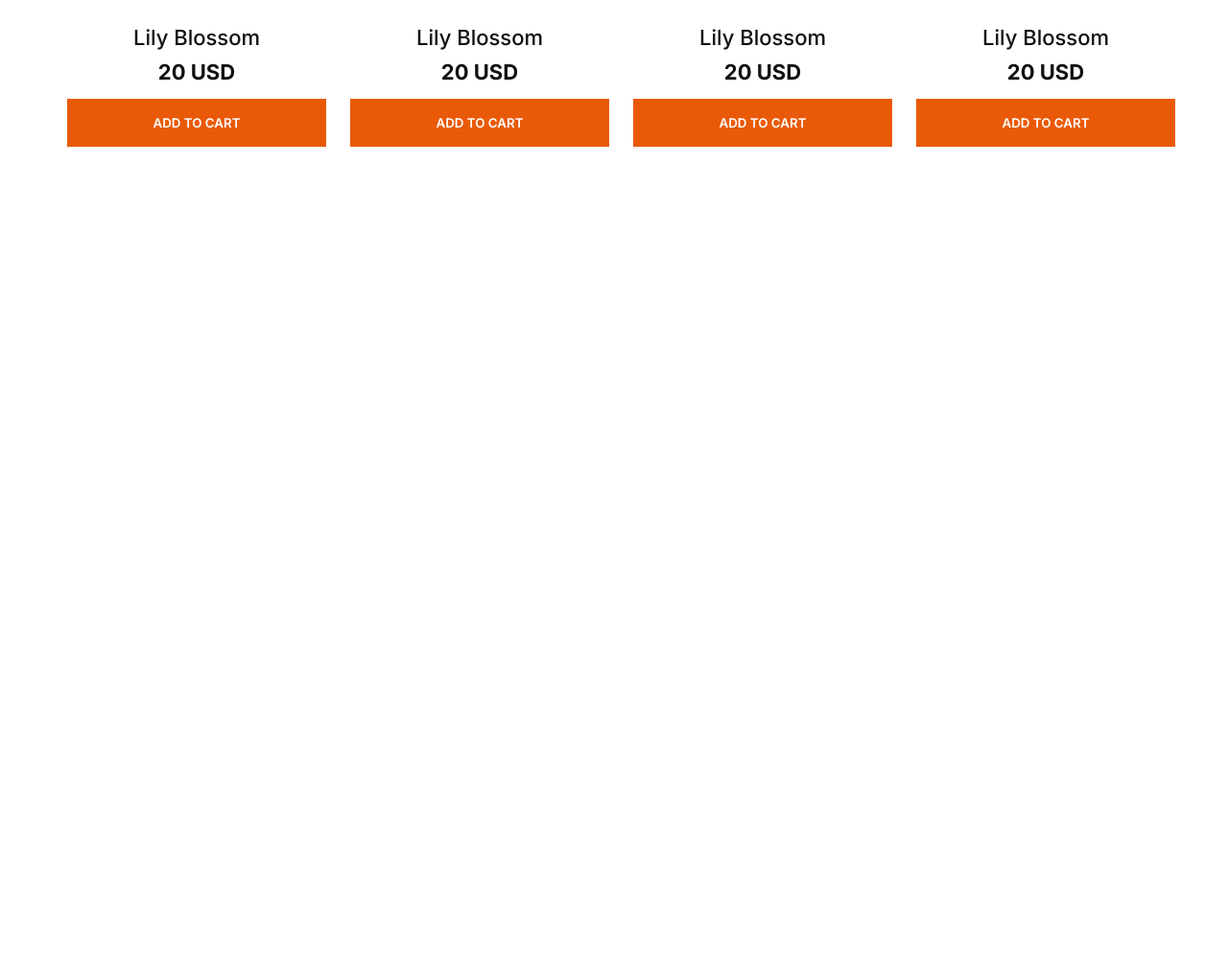
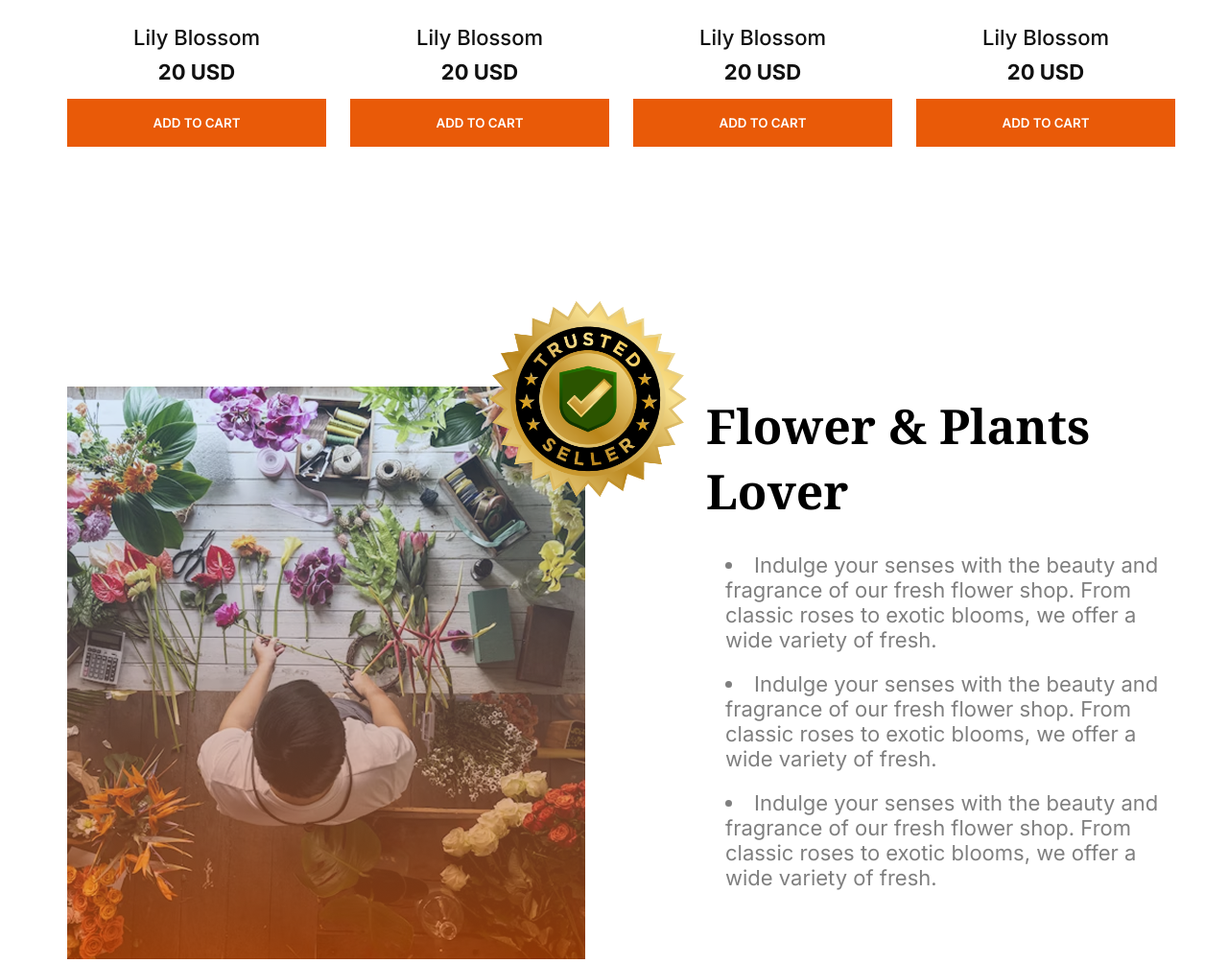
Before and after one commit to Mohsiiiin/PH-Assignment-Two-Faugei, a plain HTML site: page index.html in a window 1280 px wide. Shown: the part 1737-2741 px from the top of the page at 96% size. Before the commit the page ends 1960 px from the top, so only its background shows below. Drawn offline with Linux system fonts and the light colour scheme.

Commit message:
flower-plants section html and css style done

```diff
--- a/index.html
+++ b/index.html
@@ -106,6 +106,22 @@
 
             </section>
 
+            <section class="flower-plants">
+                <div class="shop">
+                    <img class="badge" src="./assets/trusted-badge.png" alt="badge">
+                    <img class="flower-store" src="./assets/flower-store.png" alt="flower-store">
+
+                </div>
+
+                <div class="shop-detalis">
+                    <h3 class="noto-serif">Flower & Plants Lover</h3>
+                    <li>Indulge your senses with the beauty and fragrance of our fresh flower shop. From classic roses to exotic blooms, we offer a wide variety of fresh.</li>
+                    <li>Indulge your senses with the beauty and fragrance of our fresh flower shop. From classic roses to exotic blooms, we offer a wide variety of fresh.</li>
+                    <li>Indulge your senses with the beauty and fragrance of our fresh flower shop. From classic roses to exotic blooms, we offer a wide variety of fresh.</li>
+                </div>
+
+            </section>
+
     </section>
 </body>
 </html>
--- a/style/faugei.css
+++ b/style/faugei.css
@@ -18,6 +18,7 @@
 .full-section{
     max-width: 1140px;
     margin: 0 auto;
+    /* color: #F5F8FF; */
 }
 
 /* Nav style */
@@ -76,7 +77,7 @@ align-items: center;
     justify-content: center;
     text-align: center;
     margin-top: 120PX;
-    margin-bottom: 70px;
+    margin-bottom: 120px;
 }
 
 .cart-section{
@@ -126,3 +127,43 @@ margin-right: 5px;
     height: 50px;
     padding: 15px 50px;
 }
+
+/* flower-plants style */
+
+.flower-plants{
+    display: flex;
+    justify-content: space-between;
+    align-items: center;
+    width: auto;
+    height: auto;
+}
+
+.flower-store{
+    width: auto;
+    height: auto;
+}
+.badge{
+    width: 286px;
+    width: 286px;
+    position: relative;
+    margin-bottom: -160px;
+    margin-left: 400px;
+}
+.shop-detalis{
+  justify-content: center;
+  align-items: center;
+
+}
+.shop-detalis h3{
+    color: #000000;
+    font-size: 50px;
+    font-weight: 700;
+    margin-top: 70px;
+    margin-bottom: 20px;
+    margin-left: -20px;
+}
+.shop-detalis li{
+    color: rgba(0, 0, 0, 0.5);
+    font-size: 22px;
+    padding: 10px 0;
+}
```
